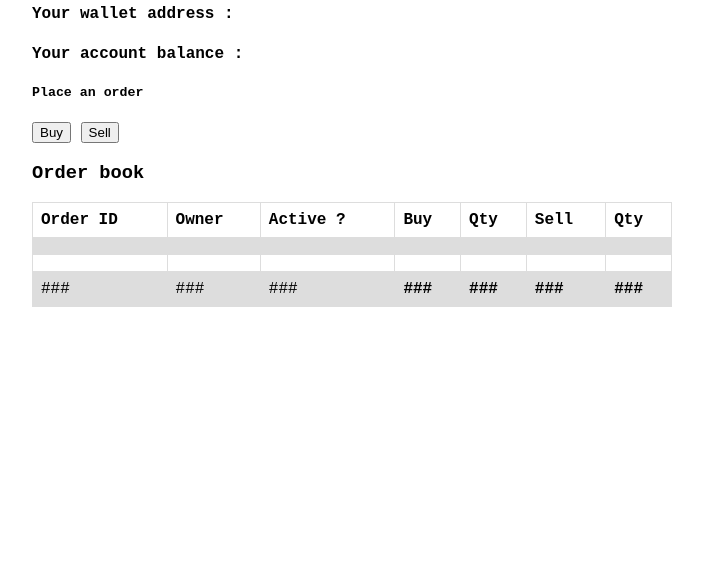
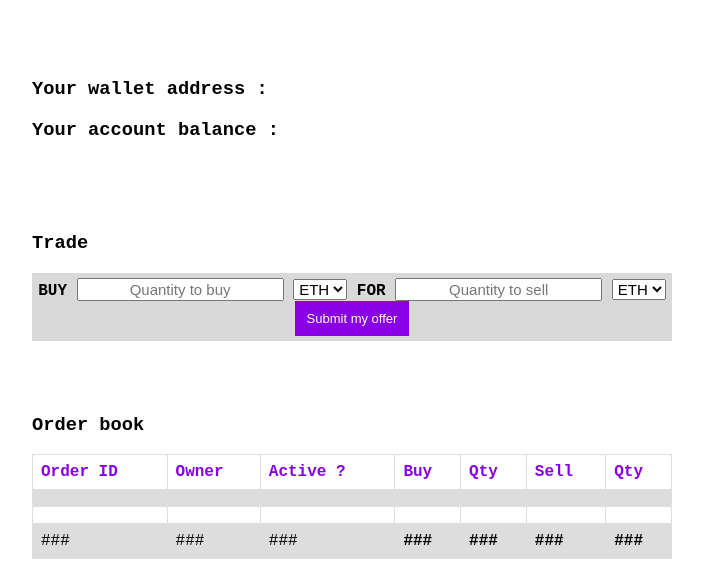
Before and after one commit to jennazenk/truffle-melon, a plain HTML site: page app/index.html in a window 1280 px wide. Shown: the part 218-800 px from the top of the page, without its empty margins (288-991 px from the left). Drawn offline with nearby package versions, Linux system fonts and the light colour scheme; files that its build step writes are made by us from their sources; files whose address does not match are found by name.

Commit message:
some changes in html and css

```diff
--- a/app/css/main.css
+++ b/app/css/main.css
@@ -13,11 +13,13 @@ font-weight: bold;
 
 table {
     /*    font-family: arial, sans-serif;
-*/    border-collapse: collapse;
+*/
+    border-collapse: collapse;
     width: 100%;
 }
 
-td, th {
+td,
+th {
     border: 1px solid #dddddd;
     text-align: left;
     padding: 8px;
@@ -26,3 +28,64 @@ td, th {
 tr:nth-child(even) {
     background-color: #dddddd;
 }
+
+h1 {
+	text-align: center;
+}
+
+h1,
+.table {
+    color: #8a00e6;
+}
+
+form {
+    display: inline;
+}
+
+#trade {
+    /*    border-width: 1px;
+    border-style: groove;
+    border-color: #8a00e6;*/
+    padding: 5px;
+    text-align: center;
+    background-color: #d9d9d9;
+}
+
+select {
+    text-align: center;
+    text-decoration: none;
+    display: inline-block;
+    font-size: 15px;
+}
+
+form input {
+    text-align: center;
+    text-decoration: none;
+    display: inline-block;
+    font-size: 15px;
+}
+
+button {
+    background-color: #8a00e6;
+    border: none;
+    color: white;
+    padding: 10px 12px;
+    text-align: center;
+    text-decoration: none;
+    display: inline-block;
+    font-size: 13px;
+    margin: auto;
+}
+
+#even {
+    background-color: #ffffcc;
+}
+
+#oddies {
+    background-color: #d9d9d9;
+}
+
+#useraddress, #userbalance {
+	color:#8a00e6;
+	font-weight: bold;
+}
--- a/app/index.html
+++ b/app/index.html
@@ -11,25 +11,63 @@
     <script type="text/javascript" src="app.js"></script>
 </head>
 <Title>Melon Challenge</Title>
+
+
 <h1>Welcome to the Melon challenge exchange</h1>
-<h4>Your wallet address : </h4>
+<br>
+<br>
+<br>
+<h3>Your wallet address : </h3>
 <p id="useraddress"></p>
-<h4>Your account balance : </h4>
+<h3>Your account balance : </h3>
 <p id="userbalance"></p>
 
-<h5>Place an order</h5>
-<button type="button" class="btn btn-outline-secondary">Buy</button>
-<button type="button" class="btn btn-outline-secondary">Sell</button>
+<br>
+<br>
+<br>
+
+<h3>Trade</h3>
+<div id="trade">
+BUY
+<form method="" action="">
+  <label for=""></label>
+  <input type="text" name="buyqty" id="buyqty" placeholder="Quantity to buy">
+</form>
+<select id="tokens">
+  <option>ETH</option>
+  <option>BTC</option>
+  <option >REP</option>
+  <option >EUR</option>
+</select>
+FOR
+<form method="" action="">
+  <label for=""></label>
+  <input type="text" name="sellqty" id="sellqty" placeholder="Quantity to sell">
+</form>
+<select id="tokens">
+  <option>ETH</option>
+  <option>BTC</option>
+  <option >REP</option>
+  <option >EUR</option>
+</select>
+
+<button type="button" class="btn btn-outline-secondary" onclick="tradeFunction()">Submit my offer</button>
+</div>
+
+<br>
+<br>
+<br>
+
 <h3>Order book</h3>
 <table>
     <tr>
-        <th>Order ID</th>
-        <th>Owner</th>
-        <th>Active ?</th>
-        <th>Buy</th>
-        <th>Qty</th>
-        <th>Sell</th>
-        <th>Qty</th>
+        <th class="table">Order ID</th>
+        <th class="table">Owner</th>
+        <th class="table">Active ?</th>
+        <th class="table">Buy</th>
+        <th class="table">Qty</th>
+        <th class="table">Sell</th>
+        <th class="table">Qty</th>
     </tr>
     <tr>
         <td id="offer1id"> </td>
--- a/build/app.css
+++ b/build/app.css
@@ -15,11 +15,13 @@ font-weight: bold;
 
 table {
     /*    font-family: arial, sans-serif;
-*/    border-collapse: collapse;
+*/
+    border-collapse: collapse;
     width: 100%;
 }
 
-td, th {
+td,
+th {
     border: 1px solid #dddddd;
     text-align: left;
     padding: 8px;
@@ -28,3 +30,64 @@ td, th {
 tr:nth-child(even) {
     background-color: #dddddd;
 }
+
+h1 {
+	text-align: center;
+}
+
+h1,
+.table {
+    color: #8a00e6;
+}
+
+form {
+    display: inline;
+}
+
+#trade {
+    /*    border-width: 1px;
+    border-style: groove;
+    border-color: #8a00e6;*/
+    padding: 5px;
+    text-align: center;
+    background-color: #d9d9d9;
+}
+
+select {
+    text-align: center;
+    text-decoration: none;
+    display: inline-block;
+    font-size: 15px;
+}
+
+form input {
+    text-align: center;
+    text-decoration: none;
+    display: inline-block;
+    font-size: 15px;
+}
+
+button {
+    background-color: #8a00e6;
+    border: none;
+    color: white;
+    padding: 10px 12px;
+    text-align: center;
+    text-decoration: none;
+    display: inline-block;
+    font-size: 13px;
+    margin: auto;
+}
+
+#even {
+    background-color: #ffffcc;
+}
+
+#oddies {
+    background-color: #d9d9d9;
+}
+
+#useraddress, #userbalance {
+	color:#8a00e6;
+	font-weight: bold;
+}
```
Also changed, not shown: app/js/index.js (+6 -2 lines), build/index.html (+50 -12 lines), build/app.js. Lines whose indentation alone changed are shown as unchanged.
